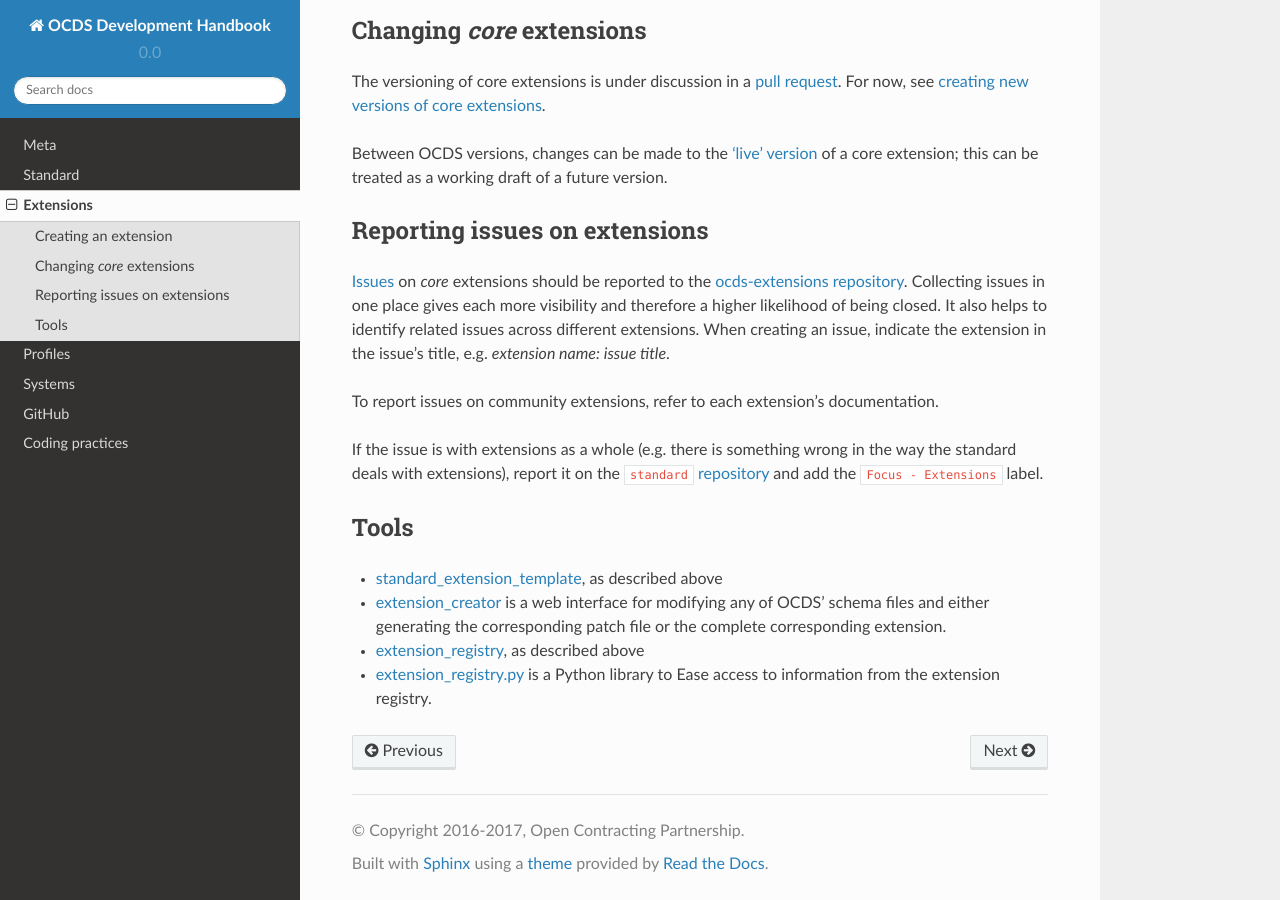
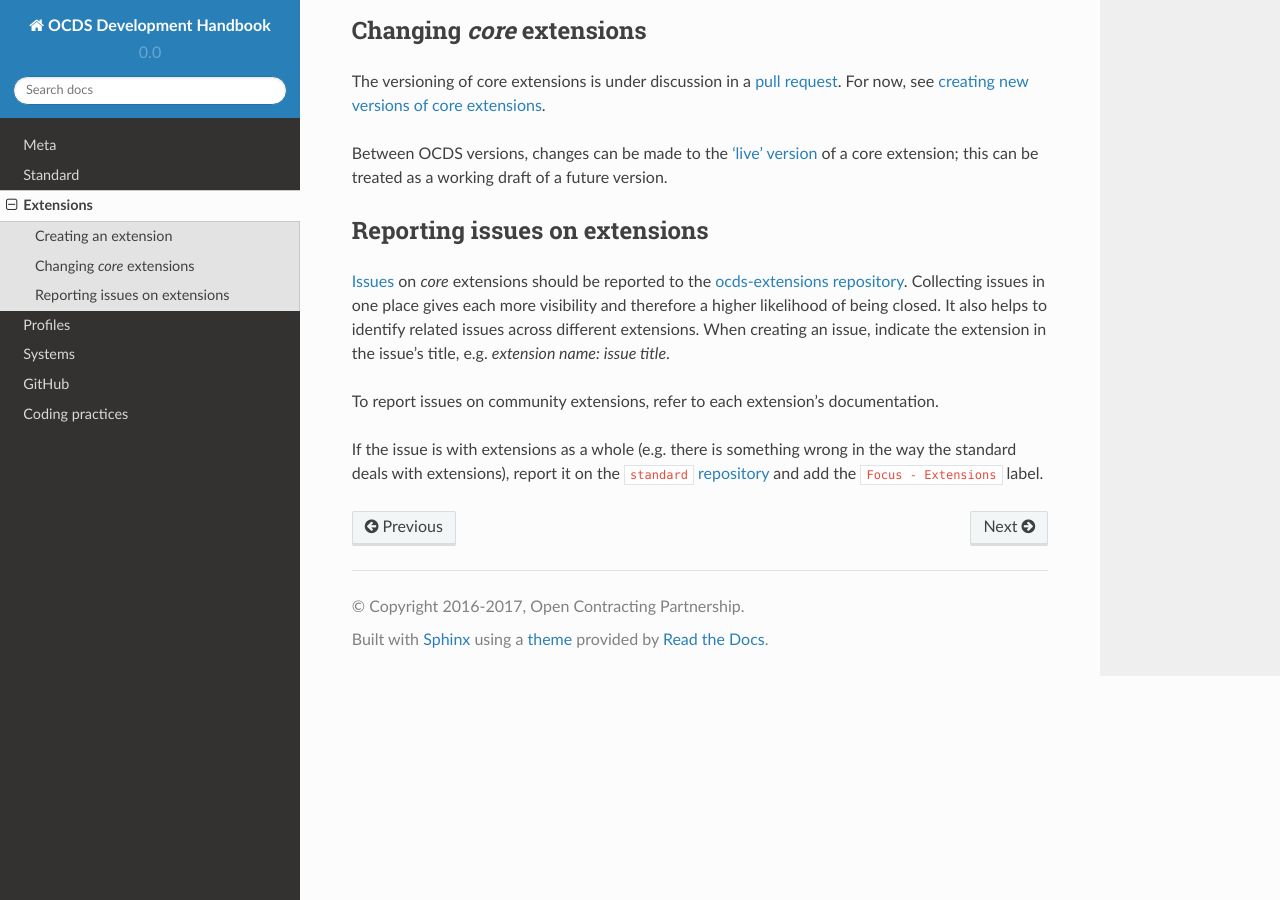
Before and after one commit to open-contracting/standard-development-handbook, a Sphinx documentation site: the page built from docs/extensions/index.md, in a window 1280 px wide and 900 px high, scrolled down 663 px. Built offline with Sphinx 7.4.7 and the Read the Docs theme 2.0.0, drawn with Linux system fonts in a browser that asks for light colours; pages that are not in the unit, such as notebooks, are missing from menus.

Commit message:
Remove list of extension tools, defer to https://github.com/open-contracting/standard-maintenance-scripts/blob/master/badges.md and GitHub repository descriptions

```diff
--- a/docs/extensions/index.md
+++ b/docs/extensions/index.md
@@ -31,10 +31,3 @@ Between OCDS versions, changes can be made to the ['live' version](https://githu
 To report issues on community extensions, refer to each extension's documentation.
 
 If the issue is with extensions as a whole (e.g. there is something wrong in the way the standard deals with extensions), report it on the [`standard` repository](https://github.com/open-contracting/standard) and add the `Focus - Extensions` label.
-
-## Tools
-
-* [standard_extension_template](https://github.com/open-contracting/standard_extension_template), as described above
-* [extension_creator](https://github.com/open-contracting/extension_creator) is a web interface for modifying any of OCDS' schema files and either generating the corresponding patch file or the complete corresponding extension.
-* [extension_registry](https://github.com/open-contracting/extension_registry), as described above
-* [extension_registry.py](https://github.com/open-contracting/extension_registry.py) is a Python library to Ease access to information from the extension registry.
```
